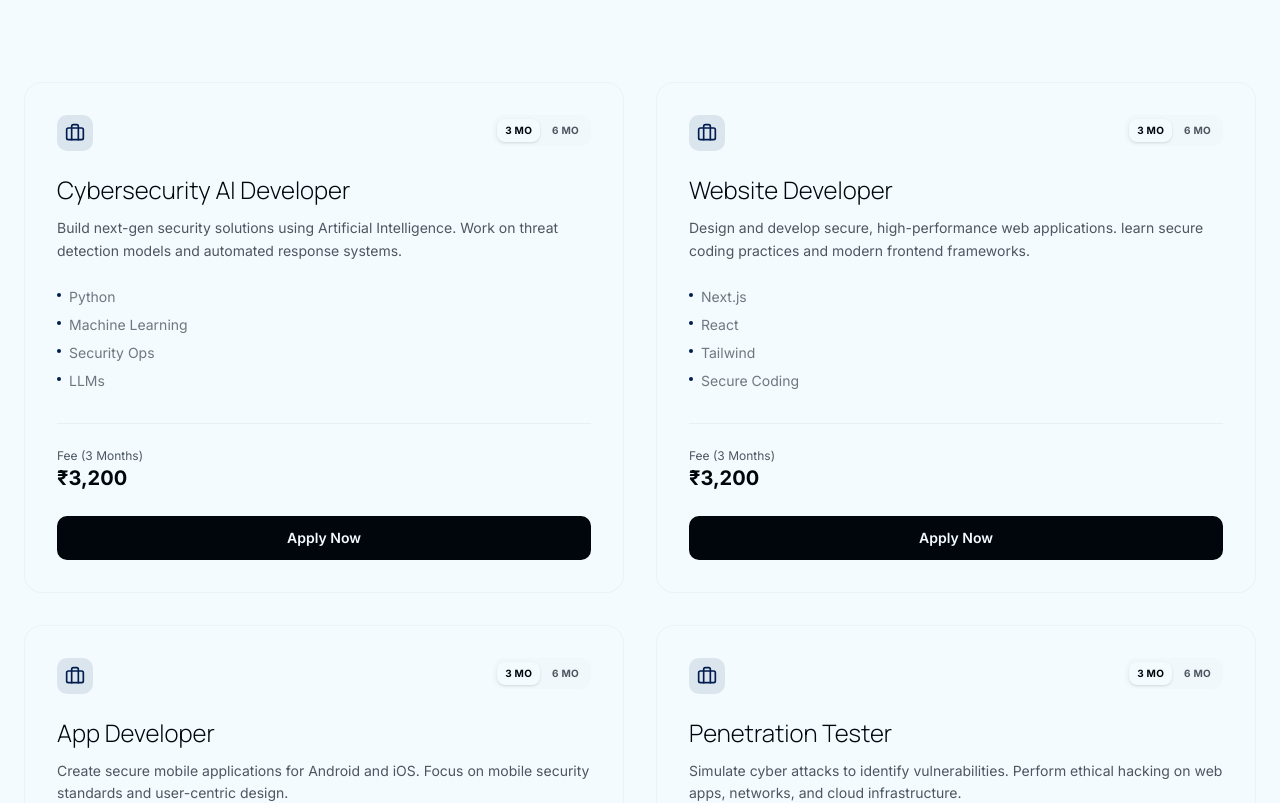
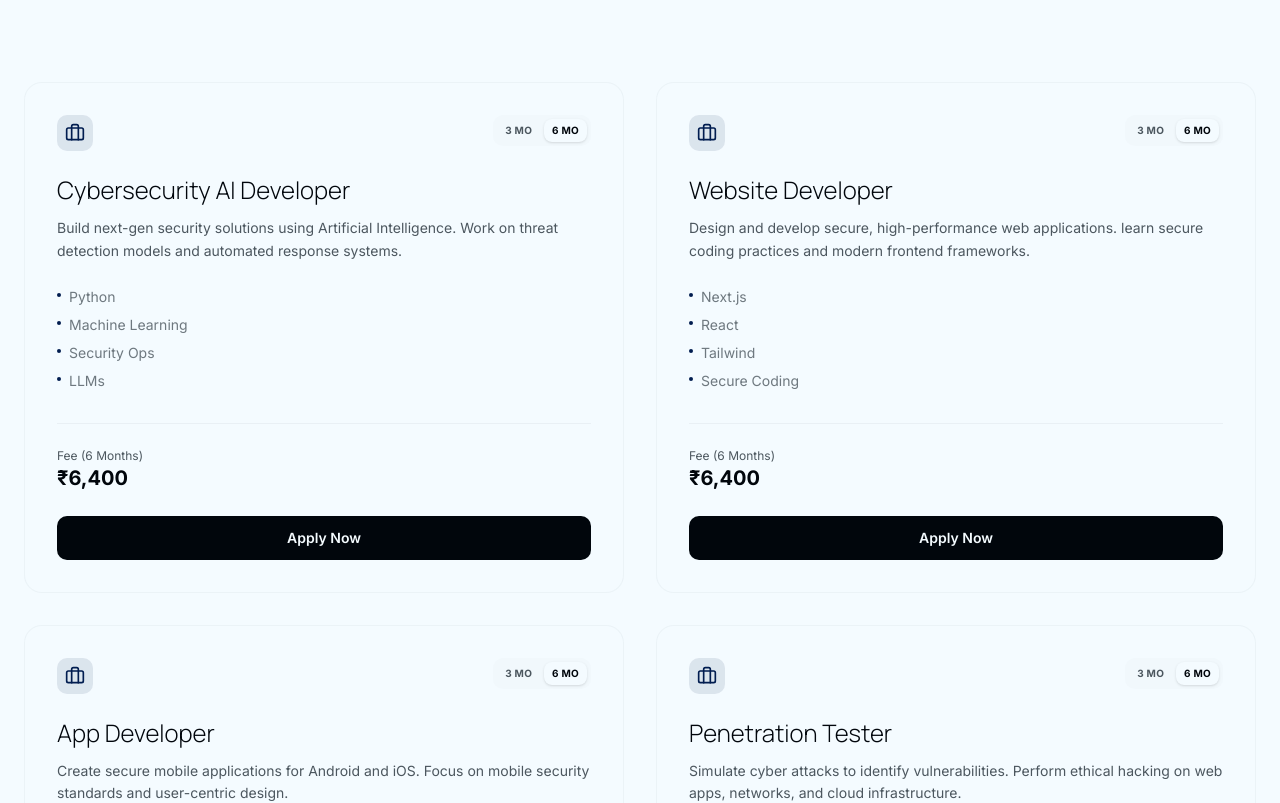
Before and after one commit to ZecurX/zecurx-web, a Next.js app: page /internships in a window 1280 px wide. Shown: the part 1082-1885 px from the top of the page. Built offline with nearby package versions, Linux system fonts and the light colour scheme.

Commit message:
Set default internship duration to 6 months

```diff
--- a/src/app/internships/page.tsx
+++ b/src/app/internships/page.tsx
@@ -35,7 +35,7 @@ const internships = [
 ];
 
 function InternshipCard({ role, index }: { role: typeof internships[0], index: number }) {
-    const [duration, setDuration] = React.useState<'3months' | '6months'>('3months');
+    const [duration, setDuration] = React.useState<'3months' | '6months'>('6months');
 
     const pricing = {
         '3months': { price: 3200, label: '3 Months' },
```
